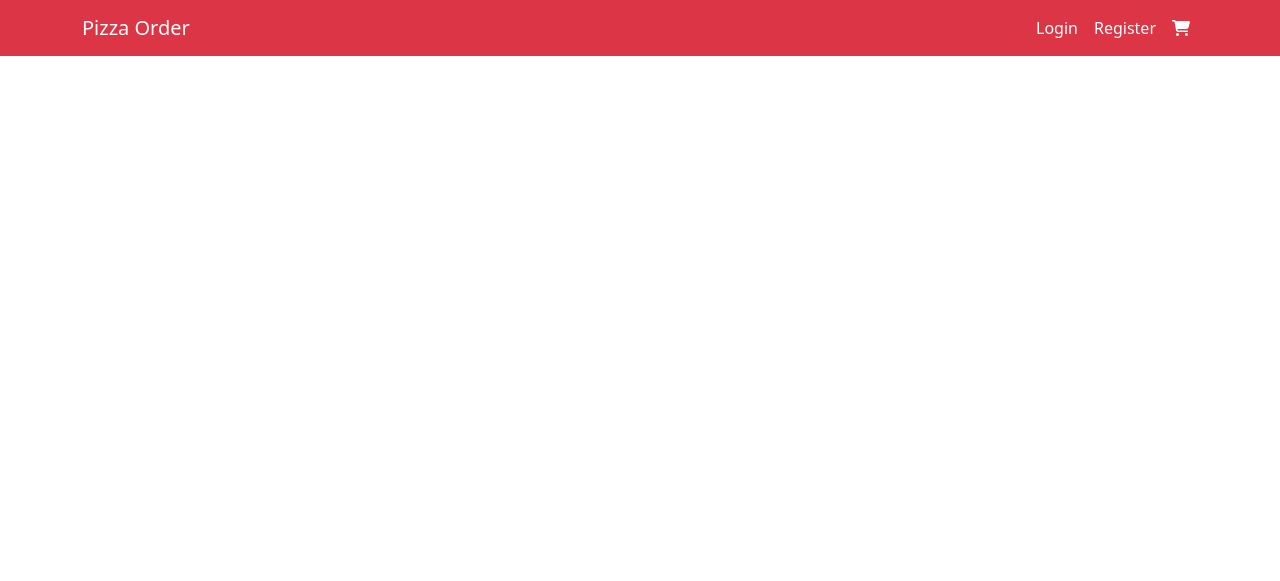
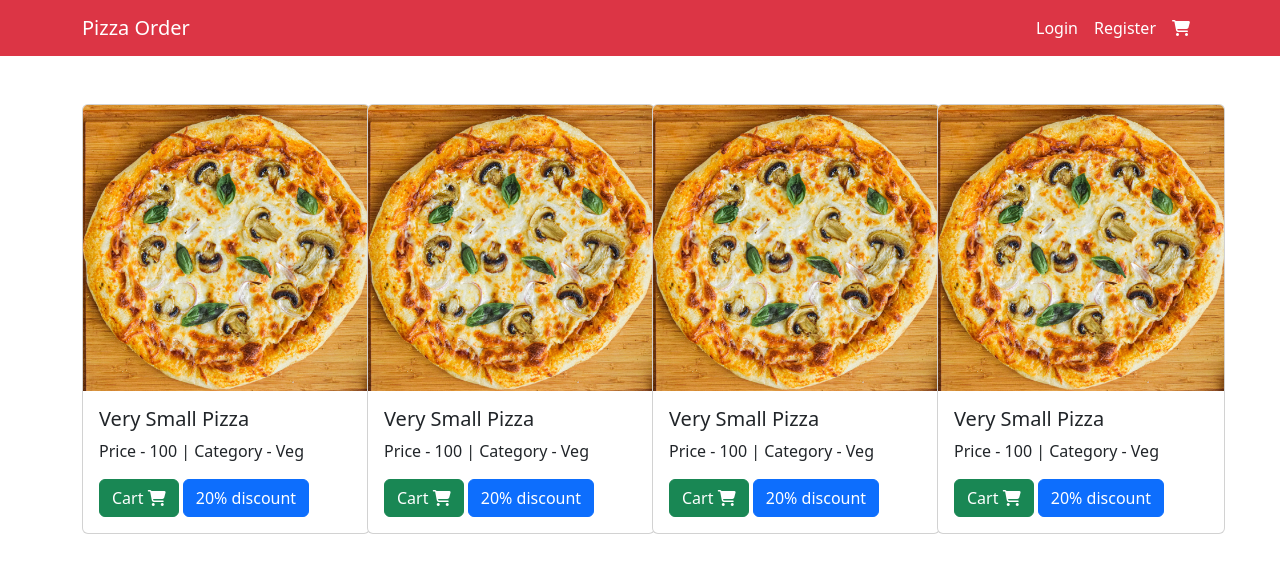
Before and after one commit to milanthapaa/pizza, a Django app: page / in a window 1280 px wide. Shown: the top 581 px of the page. Run offline with Django 4.2, Linux system fonts and the light colour scheme; some libraries are stand-ins or nearby versions.

Commit message:
create home page

```diff
--- a/config/static/css/main.css
+++ b/config/static/css/main.css
@@ -1,4 +1,4 @@
 /*navigation*/
-nav.fixed-top {
+nav.navbar{
     background-color: #dc3545;
 }
--- a/static/css/main.css
+++ b/static/css/main.css
@@ -1,4 +1,4 @@
 /*navigation*/
-nav.fixed-top {
+nav.navbar{
     background-color: #dc3545;
 }
--- a/templates/base.html
+++ b/templates/base.html
@@ -17,8 +17,10 @@
 </head>
 <body>
 {% include 'partials/_navbar.html' %}
-{% block content %}
+<main>
+    {% block content %}
 
-{% endblock %}
+    {% endblock %}
+</main>
 </body>
 </html>
--- a/templates/home/home.html
+++ b/templates/home/home.html
@@ -1,5 +1,53 @@
 {% extends 'base.html' %}
+{% load static %}
 {% block title %} | Home {% endblock %}
 {% block content %}
-
+    <div class="container">
+        <div class="row">
+            <div class="col-sm-3 col-md-3 py-5">
+                <div class="card" style="width: 18rem;">
+                    <img src="{% static 'img/pizza.jpg' %}" class="card-img-top">
+                    <div class="card-body">
+                        <h5 class="card-title">Very Small Pizza</h5>
+                        <p class="card-text">Price - 100 | Category - Veg</p>
+                        <a href="#" class="btn btn-success">Cart <i class="fa-solid fa-cart-shopping"></i></a>
+                        <a href="#" class="btn btn-primary">20% discount</a>
+                    </div>
+                </div>
+            </div>
+            <div class="col-sm-3 col-md-3 py-5">
+                <div class="card" style="width: 18rem;">
+                    <img src="{% static 'img/pizza.jpg' %}" class="card-img-top">
+                    <div class="card-body">
+                        <h5 class="card-title">Very Small Pizza</h5>
+                        <p class="card-text">Price - 100 | Category - Veg</p>
+                        <a href="#" class="btn btn-success">Cart <i class="fa-solid fa-cart-shopping"></i></a>
+                        <a href="#" class="btn btn-primary">20% discount</a>
+                    </div>
+                </div>
+            </div>
+            <div class="col-sm-3 col-md-3 py-5">
+                <div class="card" style="width: 18rem;">
+                    <img src="{% static 'img/pizza.jpg' %}" class="card-img-top">
+                    <div class="card-body">
+                        <h5 class="card-title">Very Small Pizza</h5>
+                        <p class="card-text">Price - 100 | Category - Veg</p>
+                        <a href="#" class="btn btn-success">Cart <i class="fa-solid fa-cart-shopping"></i></a>
+                        <a href="#" class="btn btn-primary">20% discount</a>
+                    </div>
+                </div>
+            </div>
+            <div class="col-sm-3 col-md-3 py-5">
+                <div class="card" style="width: 18rem;">
+                    <img src="{% static 'img/pizza.jpg' %}" class="card-img-top">
+                    <div class="card-body">
+                        <h5 class="card-title">Very Small Pizza</h5>
+                        <p class="card-text">Price - 100 | Category - Veg</p>
+                        <a href="#" class="btn btn-success">Cart <i class="fa-solid fa-cart-shopping"></i></a>
+                        <a href="#" class="btn btn-primary">20% discount</a>
+                    </div>
+                </div>
+            </div>
+        </div>
+    </div>
 {% endblock %}
--- a/templates/partials/_navbar.html
+++ b/templates/partials/_navbar.html
@@ -1,4 +1,5 @@
-<nav class="navbar navbar-dark navbar-expand-sm fixed-top">
+<header>
+    <nav class="navbar navbar-dark navbar-expand-sm">
         <div class="container">
             <a href="/" class="navbar-brand">
                 Pizza Order
@@ -26,3 +27,4 @@
             </div>
         </div>
     </nav>
+</header>
```
Also changed, not shown: config/static/img/pizza.jpg (added), static/img/pizza.jpg (added). Lines whose indentation alone changed are shown as unchanged.
